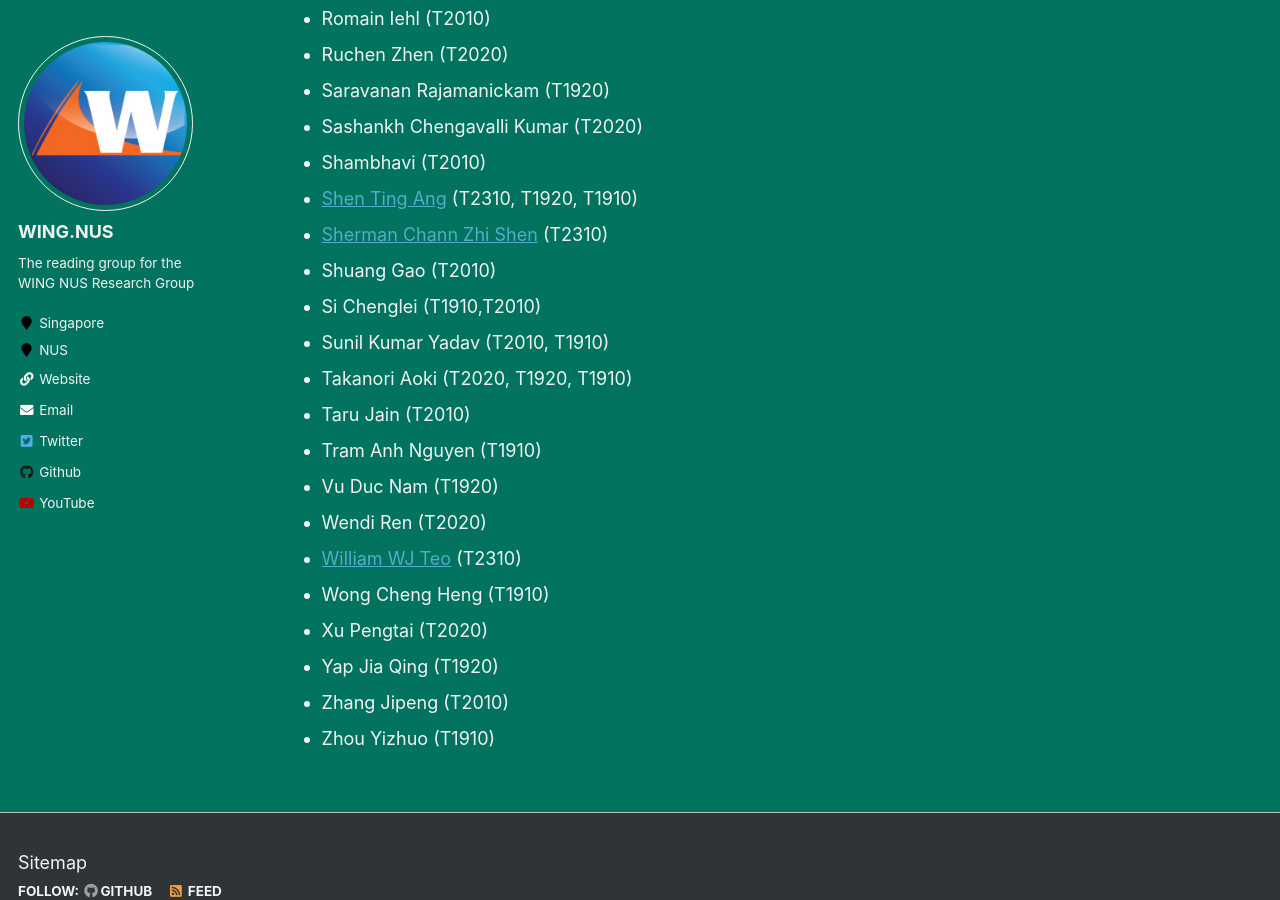
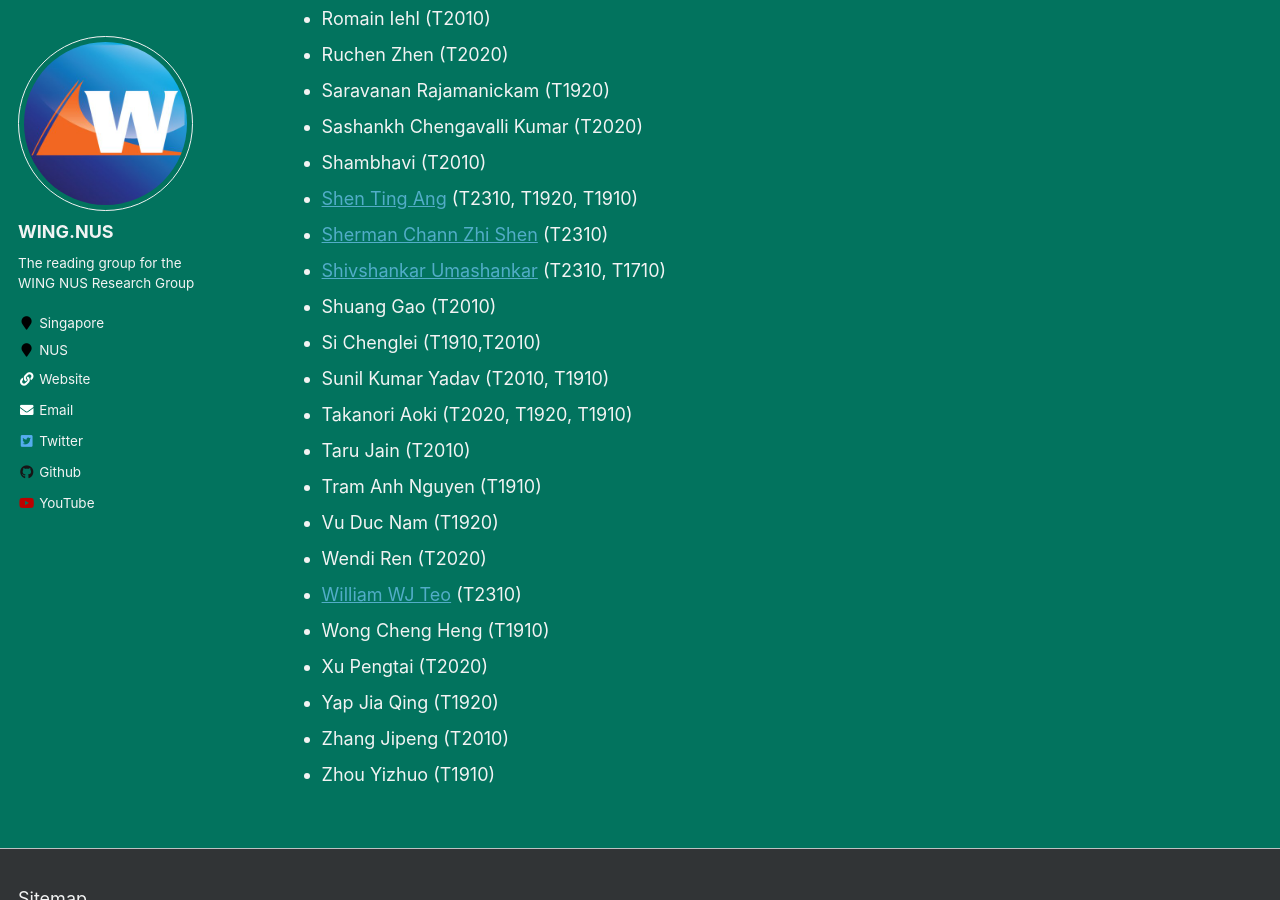
Before and after one commit to WING-NUS/cs6101, a Jekyll site: the page built from _pages/people.md, in a window 1280 px wide and 900 px high, scrolled down 5370 px. Built offline with Jekyll 4.4.1, drawn with Linux system fonts in a browser that asks for light colours.

Commit message:
Update people.md
Added name and course details

```diff
--- a/_pages/people.md
+++ b/_pages/people.md
@@ -157,6 +157,7 @@ WING and NUS Postgraduate Students:
 * Shambhavi (T2010)
 * [Shen Ting Ang](https://linktr.ee/shenting) (T2310, T1920, T1910)
 * [Sherman Chann Zhi Shen](https://github.com/152334H) (T2310)
+* [Shivshankar Umashankar](https://www.linkedin.com/in/shivshankarumashankar) (T2310, T1710)
 * Shuang Gao (T2010)
 * Si Chenglei (T1910,T2010)
 * Sunil Kumar Yadav (T2010, T1910)
```
